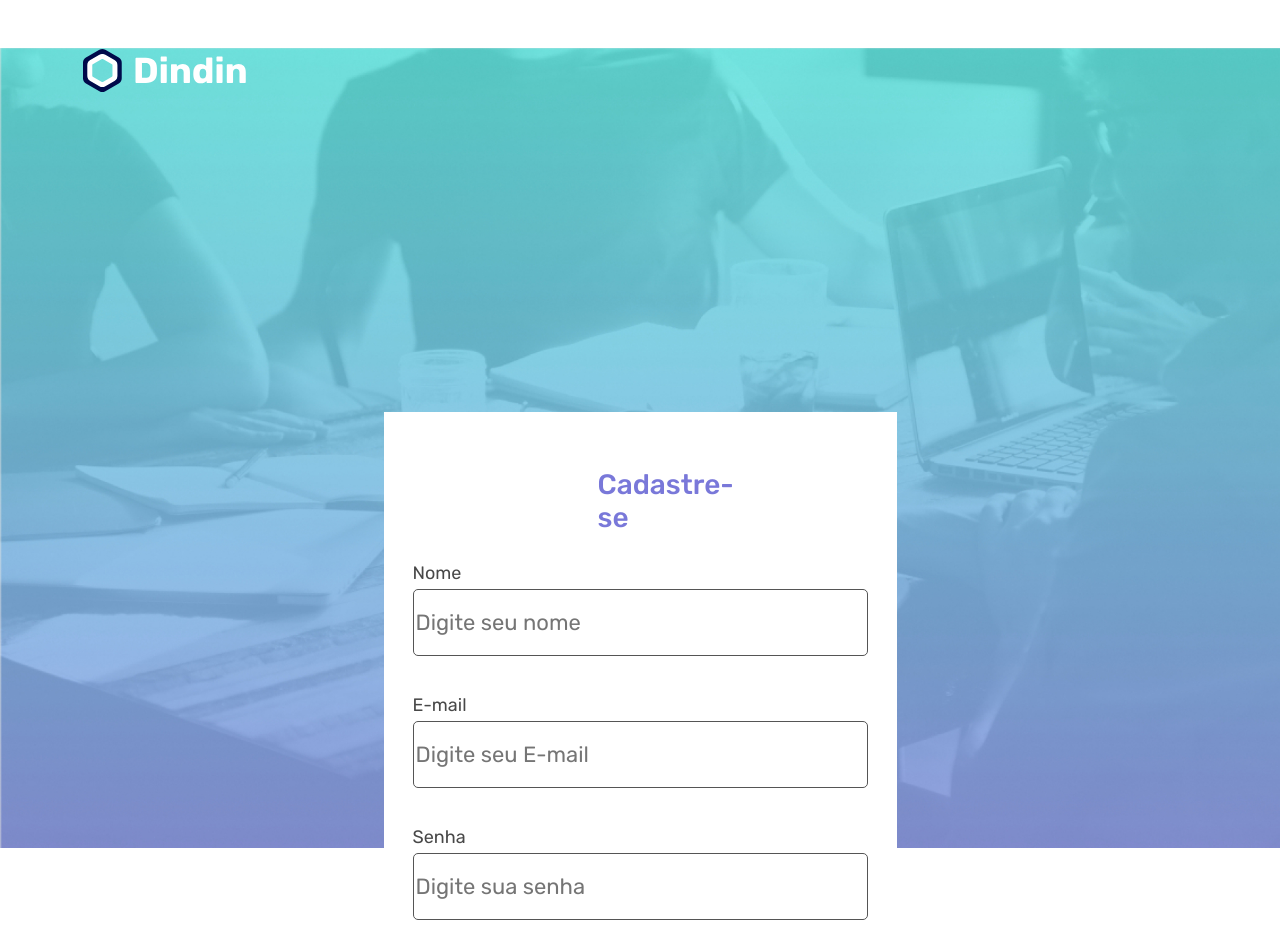
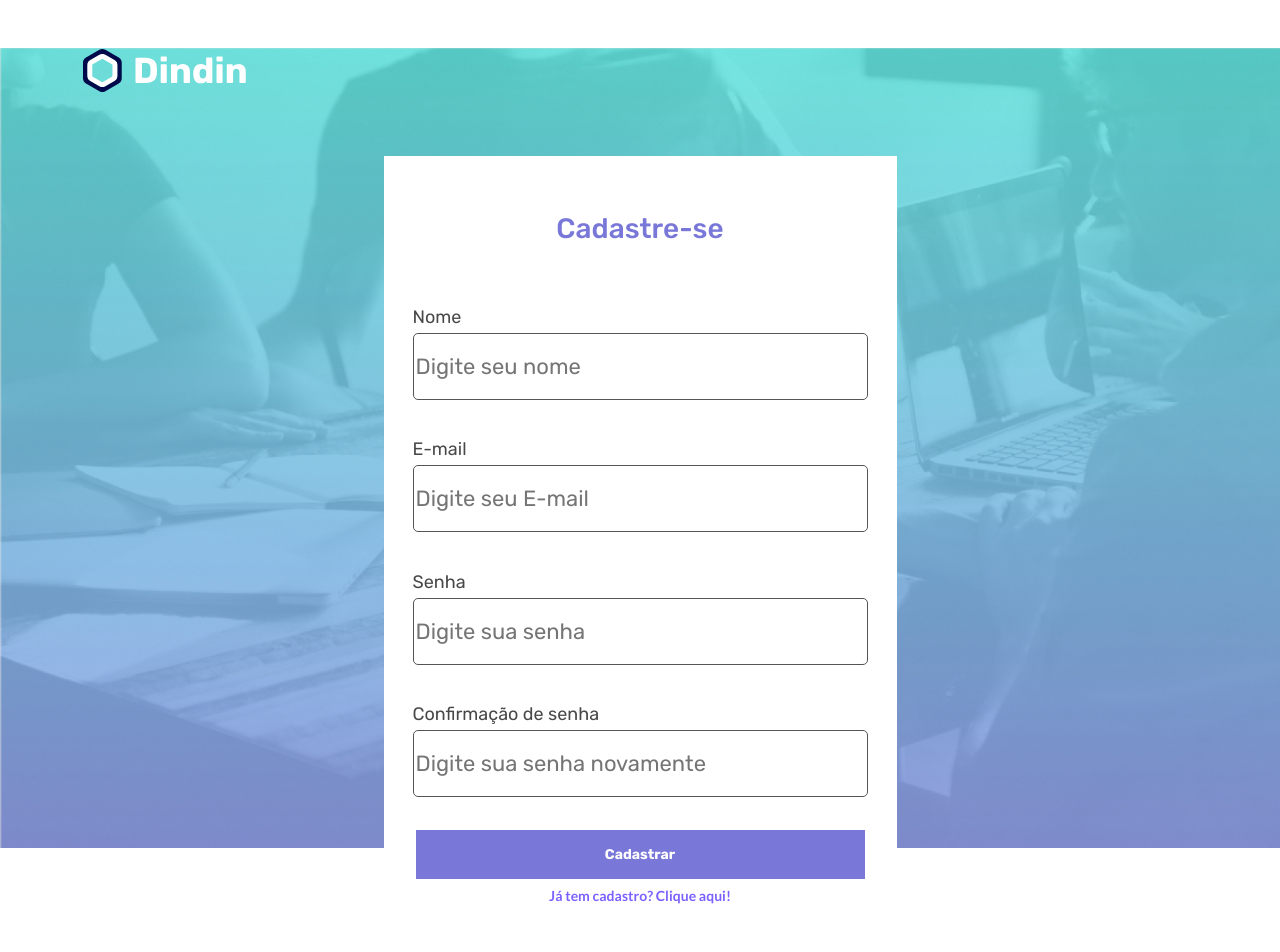
Before and after one commit to Kauanedev/din-din-project, a React (Vite) app in the folder din-din/: page /register in a window 1280 px wide. Shown: the top 952 px of the page. Built offline with nearby package versions, Linux system fonts and the light colour scheme; a web font is replaced by a local one.

Commit message:
fixing formsLogin css

```diff
--- a/din-din/src/components/FormsLogin/styles.css
+++ b/din-din/src/components/FormsLogin/styles.css
@@ -1,6 +1,6 @@
 .container-login {
-    width: 30rem;
-    height: 33rem;
+    width: 10rem;
+    height: 10rem;
     display: flex;
     justify-content: space-evenly;
     align-items: center;
@@ -11,19 +11,22 @@
     margin-left: 18rem;
 }
 
-form {
+.container-login form {
+    width: 30rem;
+    height: 33rem;
     display: flex;
     flex-direction: column;
     align-items: center;
     justify-content: space-evenly;
 
-    margin-top: 16rem;
+    margin-top: 36rem;
 
     background-color: white;
+    border-radius: 0.5rem;
 }
 
 
-form button {
+.container-login button {
     color: #FFF;
     text-align: center;
     font-family: '' Rubik',sans-serif', sans-serif;
@@ -42,7 +45,7 @@ form button {
 }
 
 
-form h2 {
+.container-login h2 {
     width: 5.3125rem;
     height: 2rem;
     flex-shrink: 0;
@@ -55,7 +58,7 @@ form h2 {
     line-height: normal;
 }
 
-form div p {
+.container-login p {
     color: #484848;
     font-family: 'Rubik', sans-serif;
     font-size: 1.125rem;
@@ -67,9 +70,11 @@ form div p {
 
 }
 
-form div input {
-    width: 28.0625rem;
-    height: 3.9375rem;
+.container-login input {
+    width: 28rem;
+    height: 3rem;
+
+    margin: 0.5rem;
 
     border-radius: 0.3rem;
     border: 0.063rem solid #555;
```
